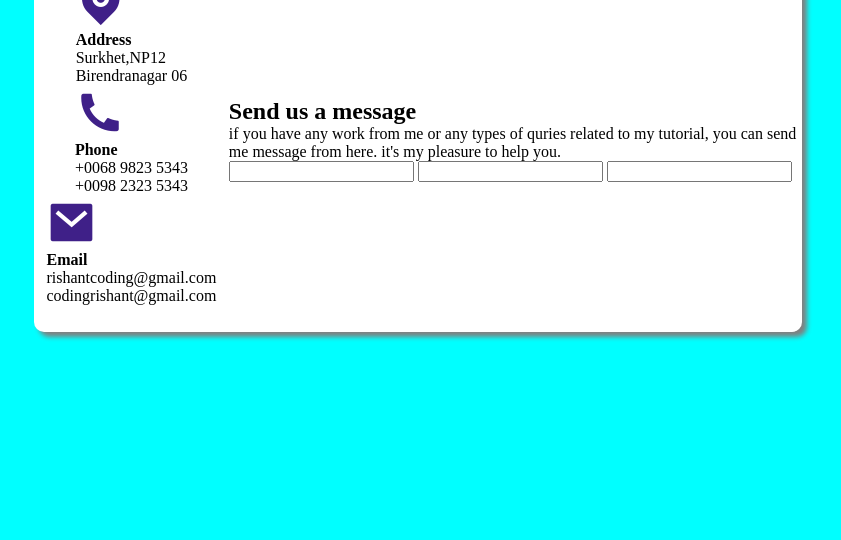
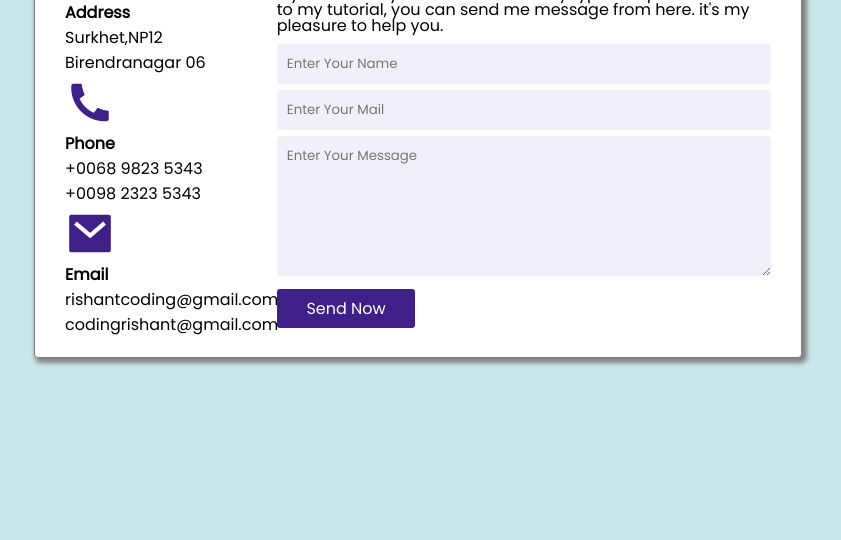
Before and after one commit to iamRishant/HTML-CSS-Projects, a plain HTML site: page Project 3_Contact_Form/index.html in a window 1280 px wide. Shown: the part 260-800 px from the top of the page, without its empty margins (222-1063 px from the left). Drawn offline with nearby package versions, Linux system fonts and the light colour scheme.

Commit message:
5th Project

```diff
--- a/Project 3_Contact_Form/index.html
+++ b/Project 3_Contact_Form/index.html
@@ -37,9 +37,10 @@
                 <h2>Send us a message</h2>
                 <p>if you have any work from me or any types of quries related to my tutorial, you can send me message from here. it's my pleasure to help you. </p>
                 <form action="submit">
-                    <input type="text" name="" id="">
-                    <input type="text" name="" id="">
-                    <input type="text" name="" id="">
+                    <input type="text" name="" id="" placeholder="Enter Your Name">
+                    <input type="text" name="" id="" placeholder="Enter Your Mail">
+                    <textarea name="" id="" cols="30" rows="6" placeholder="Enter Your Message"></textarea>
+                    <button type="submit">Send Now</button>
                 </form>
             </div>
         </div>
--- a/Project 3_Contact_Form/style.css
+++ b/Project 3_Contact_Form/style.css
@@ -1,37 +1,71 @@
+@import url('https://fonts.googleapis.com/css2?family=Montserrat:wght@300;500;600;700;900&family=Poppins:wght@300;400&display=swap');
 *{
     margin: 0;
+    padding: 0;
     box-sizing: border-box;
+    /* font-family: 'Montserrat', sans-serif; */
+    font-family: 'Poppins', sans-serif;
 }
 html,body{
+    height: 100%;
     width: 100%;
-    height: 100%;
+
 }
 .main{
     height: 100%;
     width: 100%;
-    /* background-color: red; */
-    display: flex;
-    justify-content: center;
-    align-items: center;
-    background-color: aqua;
-}
-.contact-form{
-    height: 30vw;
-    width: 60vw;
-    /* border: 1px solid red; */
-    background-color: #fff;
-    box-shadow: 5px 5px 5px grey;
-    border-radius: 10px;
     display: flex;
     align-items: center;
     justify-content: center;
+    background-color: #C8E7E8;
 }
-.contact-form .left{
+.contact-form{
+    border: 1px solid grey;
+    height: auto;
+    width: auto;
+    display: flex;
+    flex-direction: row;
+    margin: 0 20%;
+    padding: 20px 30px;
+    background-color: #fff;
+    border-radius: 4px;
+    box-shadow: 3px 3px 5px 2px grey;
+}
+.left{
     height: 100%;
-    width: 40%;
-    /* padding: 5% ; */
-    display: flex;
-    align-items: center;
-    justify-content: center;
-    flex-direction: column;
+    width: 30%;
 }
+.right{
+    height: 100%;
+    width: 70%;
+}
+input,textarea{
+    width: 100%;
+    padding: 10px;
+    margin-bottom: 6px;
+    border: none;
+    background-color: #F0F0F8;
+    border-radius: 4px;
+}
+button{
+    padding: 1.5% 6%;
+    background-color: #3F2088;
+    color: #fff;
+    font-size: 1em;
+    border: none;
+    border-radius: 3px;
+}
+.right h2{
+    font-size: 2em;
+    color: #3F2088 ;
+    line-height: 1;
+}
+.right p{
+    line-height: 1;
+    padding: 10px 0;
+}
+@media screen and (max-width:600px) {
+    .contact-form{
+            flex-direction: column;
+    }
+}
--- /dev/null
+++ b/Project 5_Login/style.css
@@ -0,0 +1,90 @@
+
+@import url('https://fonts.googleapis.com/css2?family=Montserrat:wght@300;500;600;700;900&family=Poppins:wght@300;400&display=swap');
+
+*{
+    margin: 0;
+    padding: 0;
+    box-sizing: border-box;
+    font-family: 'Montserrat', sans-serif;
+    font-family: 'Poppins', sans-serif;
+}
+html,body{
+    height: 100%;
+    width: 100%;
+}
+.main{
+    height: 100%;
+    width: 100%;
+    display: flex;
+    align-items: center;
+    justify-content: center;
+    background-color: #F3F2F3;
+}
+.container{
+    /* border: 1px solid red; */
+    height: 60%;
+    width: 25vw;
+    overflow: hidden;
+    border-radius: 20px;
+    box-shadow: 5px 2px 10px 10px rgba(0, 0, 0, 0.244);
+}
+.upper{
+    background:linear-gradient(to left,#C057B7, #5452BA);
+    height: 15%;
+    width: 100%;
+    display: flex;
+    align-items: center;
+    justify-content: center;
+    color: #FFFFFF;
+}
+.lower{
+    /* margin-top: 5%; */
+    padding: 2% 10%;
+    /* height: 85%; */
+    margin-top: 5%;
+    display: flex;
+    align-items: center;
+    justify-content: center;
+    flex-direction: column;
+    /* width: 100%; */
+}
+.lower .lower-input{
+    display: block;
+    width: 100%;
+    padding: 10px;
+    border: none;
+    border: 2px solid #DCDBDD;
+    margin-bottom: 20px;
+    border-radius: 40px;
+    background-color: transparent;
+    /* margin-top: 5%; */
+}
+.check{
+    display: flex;
+    align-items: center;
+    justify-content: space-between;
+    /* height: 60px; */
+    width: 100%;
+}
+.box{
+    display: flex;
+    gap: 5px;
+}
+
+
+button{
+    width: 100%;
+    padding: 12px;
+    border-radius: 50px;
+    border: none;
+    background:linear-gradient(to left,#C057B7, #5452BA);
+    font-size: 20px;
+    color: #FFFFFF;
+    font-weight: 700;
+    margin: 7% 0;
+
+
+}
+a{
+    text-decoration: none;
+}
```
Also changed, not shown: Project 4 Calculator/index.html (added, +35 -0 lines), Project 5_Login/index.html (added, +31 -0 lines), Project 4 Calculator/style.css (added).
